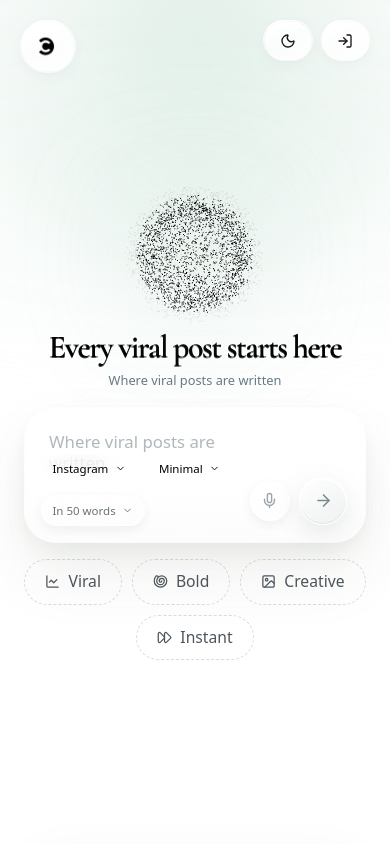
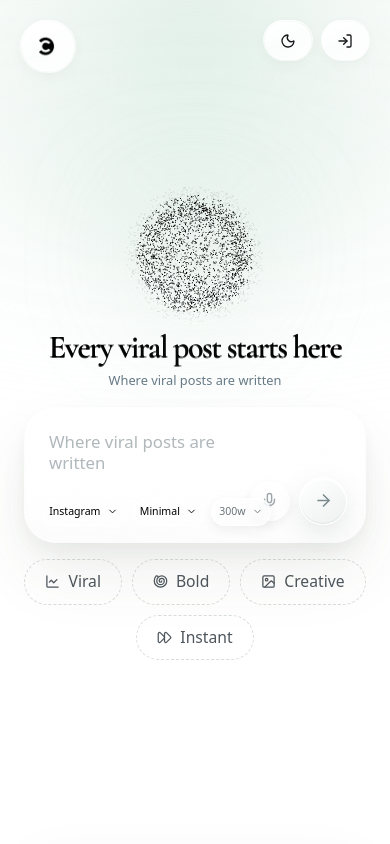
Before and after one commit to insanekrishnna/instruct_ai, a Next.js app: page / in a window 390 px wide. Shown: the top 844 px of the page. Built offline with nearby package versions, Linux system fonts and the light colour scheme.

Commit message:
updated chat options style for mobile

```diff
--- a/src/components/InstructHome.tsx
+++ b/src/components/InstructHome.tsx
@@ -159,9 +159,10 @@ function OrbScene() {
 
 function Hero() {
   const [theme, setTheme] = useState<"light" | "dark">("light");
+  const [isMobile, setIsMobile] = useState(false);
   const [selectedPlatform, setSelectedPlatform] = useState<(typeof PLATFORM_OPTIONS)[number]>("Instagram");
   const [selectedStyle, setSelectedStyle] = useState<(typeof STYLE_OPTIONS)[number]>("Minimal");
-  const [selectedWordLimit, setSelectedWordLimit] = useState<(typeof WORD_OPTIONS)[number]>("In 50 words");
+  const [selectedWordLimit, setSelectedWordLimit] = useState<(typeof WORD_OPTIONS)[number]>("300 words");
   const [isPlatformMenuOpen, setIsPlatformMenuOpen] = useState(false);
   const [isStyleMenuOpen, setIsStyleMenuOpen] = useState(false);
   const [isWordMenuOpen, setIsWordMenuOpen] = useState(false);
@@ -170,6 +171,18 @@ function Hero() {
     const root = document.documentElement;
     const initialTheme = root.classList.contains("dark") ? "dark" : "light";
     setTheme(initialTheme);
+  }, []);
+
+  useEffect(() => {
+    const mediaQuery = window.matchMedia("(max-width: 639px)");
+    const syncMobileState = () => setIsMobile(mediaQuery.matches);
+
+    syncMobileState();
+    mediaQuery.addEventListener("change", syncMobileState);
+
+    return () => {
+      mediaQuery.removeEventListener("change", syncMobileState);
+    };
   }, []);
 
   useEffect(() => {
@@ -199,6 +212,8 @@ function Hero() {
       document.removeEventListener("mousedown", handlePointerDown);
     };
   }, []);
+
+  const mobileWordLimitLabel = selectedWordLimit.replace(" words", "w");
 
   return (
     <section className="relative overflow-hidden bg-[#fff]">
@@ -519,9 +534,9 @@ function Hero() {
           zIndex: 9998,
           display: "flex",
           alignItems: "center",
-          gap: "0.65rem",
-          flexWrap: "wrap",
-          maxWidth: "calc(100% - 8rem)",
+          gap: isMobile ? "0.35rem" : "0.65rem",
+          flexWrap: "nowrap",
+          maxWidth: isMobile ? "calc(100% - 6.2rem)" : "calc(100% - 8rem)",
         }}
       >
         <div style={{ position: "relative" }}>
@@ -540,7 +555,7 @@ function Hero() {
               display: "inline-flex",
               alignItems: "center",
               gap: "0.4rem",
-              padding: "0.38rem 0.65rem",
+              padding: isMobile ? "0.34rem 0.45rem" : "0.38rem 0.65rem",
               background: "linear-gradient(145deg, rgba(255,255,255,0.7), rgba(255,255,255,0.3))",
               border: "1px solid rgba(255,255,255,0.8)",
               boxShadow: "0 4px 12px rgba(39, 36, 36, 0.0), 0 1px 0 rgba(255,255,255,0.9) inset",
@@ -549,8 +564,9 @@ function Hero() {
               transition: "all 0.25s ease",
               backdropFilter: "blur(8px)",
               WebkitBackdropFilter: "blur(8px)",
-              fontSize: "0.72rem",
+              fontSize: isMobile ? "0.66rem" : "0.72rem",
               fontWeight: 500,
+              flexShrink: 0,
             }}
           >
             <span>{selectedPlatform}</span>
@@ -621,7 +637,7 @@ function Hero() {
               display: "inline-flex",
               alignItems: "center",
               gap: "0.4rem",
-              padding: "0.38rem 0.65rem",
+              padding: isMobile ? "0.34rem 0.45rem" : "0.38rem 0.65rem",
               background: "linear-gradient(145deg, rgba(255,255,255,0.7), rgba(255,255,255,0.3))",
               border: "1px solid rgba(255,255,255,0.8)",
               boxShadow: "0 4px 12px rgba(39, 36, 36, 0.0), 0 1px 0 rgba(255,255,255,0.9) inset",
@@ -630,8 +646,9 @@ function Hero() {
               transition: "all 0.25s ease",
               backdropFilter: "blur(8px)",
               WebkitBackdropFilter: "blur(8px)",
-              fontSize: "0.72rem",
+              fontSize: isMobile ? "0.66rem" : "0.72rem",
               fontWeight: 500,
+              flexShrink: 0,
             }}
           >
             <span>{selectedStyle}</span>
@@ -702,7 +719,7 @@ function Hero() {
               display: "inline-flex",
               alignItems: "center",
               gap: "0.4rem",
-              padding: "0.38rem 0.65rem",
+              padding: isMobile ? "0.34rem 0.45rem" : "0.38rem 0.65rem",
               background: "linear-gradient(145deg, rgba(255,255,255,0.7), rgba(255,255,255,0.3))",
               border: "1px solid rgba(255,255,255,0.8)",
               boxShadow: "0 4px 12px rgba(0,0,0,0.06), 0 1px 0 rgba(255,255,255,0.9) inset",
@@ -711,11 +728,12 @@ function Hero() {
               transition: "all 0.25s ease",
               backdropFilter: "blur(8px)",
               WebkitBackdropFilter: "blur(8px)",
-              fontSize: "0.72rem",
+              fontSize: isMobile ? "0.66rem" : "0.72rem",
               fontWeight: 500,
+              flexShrink: 0,
             }}
           >
-            <span>{selectedWordLimit}</span>
+            <span>{isMobile ? mobileWordLimitLabel : selectedWordLimit}</span>
             <ChevronDown size={11} style={{ transform: isWordMenuOpen ? "rotate(180deg)" : "rotate(0deg)", transition: "transform 0.2s ease" }} />
           </button>
 
```
